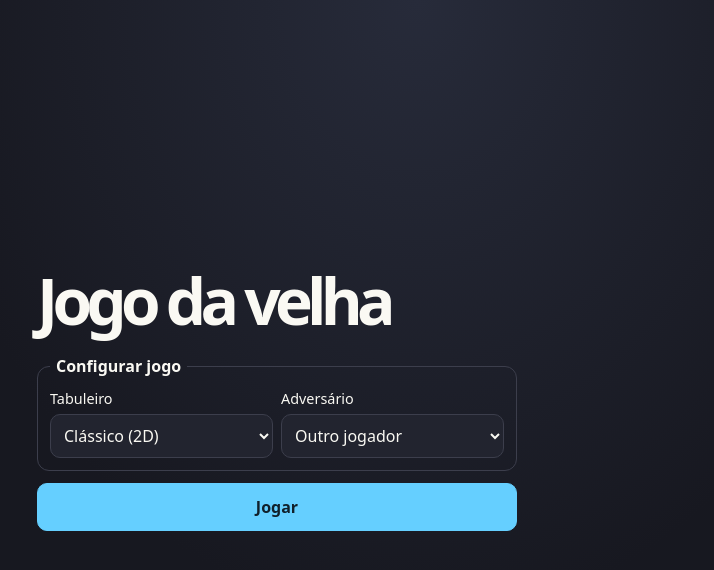
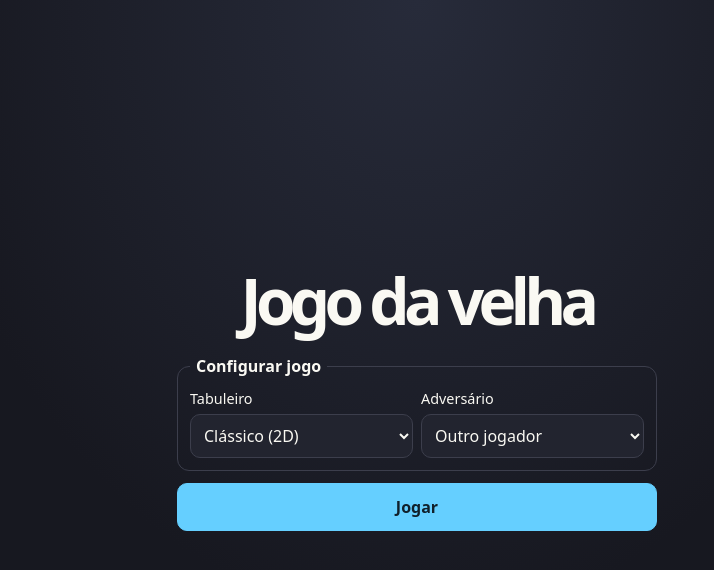
Before and after one commit to usamy175/jogo-da-velha, a plain HTML site: page index.html in a window 1280 px wide. Shown: the whole page, without its empty margins (223-937 px from the left). Drawn offline with Linux system fonts and the light colour scheme.

Commit message:
Centraliza o título e o menu do jogo

```diff
--- a/index.html
+++ b/index.html
@@ -9,7 +9,7 @@
 :root{color-scheme:dark;--bg:#171820;--panel:#22242f;--line:#3c3e4c;--x:#65cfff;--o:#ffab92;color:#faf9f3;font:1rem system-ui,sans-serif}
 body{margin:0;background:radial-gradient(ellipse at top,#272b3a,var(--bg) 55%);min-height:100svh;display:grid;place-items:center;padding:24px 16px}
 main{width:min(100%,760px)}
-h1{font-size:clamp(2.6rem,10vw,4rem);letter-spacing:-.09em;line-height:1;margin:0 0 22px}
+h1{text-align:center;font-size:clamp(2.6rem,10vw,4rem);letter-spacing:-.09em;line-height:1;margin:0 0 22px}
 button{font:inherit;font-weight:650;border:1px solid var(--line);background:var(--panel);color:inherit;border-radius:10px;cursor:pointer}
 button:focus-visible{outline:3px solid white;outline-offset:3px}
 button:disabled{cursor:default}
@@ -20,7 +20,7 @@ button:disabled{cursor:default}
 .game-menu legend{padding:0 6px;font-weight:650}
 .game-menu label{display:block;margin-bottom:6px;font-size:.9rem}
 .menu-options>*{min-width:0}
-#setup-screen{max-width:480px}
+#setup-screen{max-width:480px;margin-inline:auto}
 #play{width:100%;padding:12px;margin-top:12px;background:var(--x);color:#10202b;border-color:var(--x)}
 .game-header{display:flex;align-items:center;justify-content:space-between;gap:12px}
 .game-header .rules{margin:0}
```
